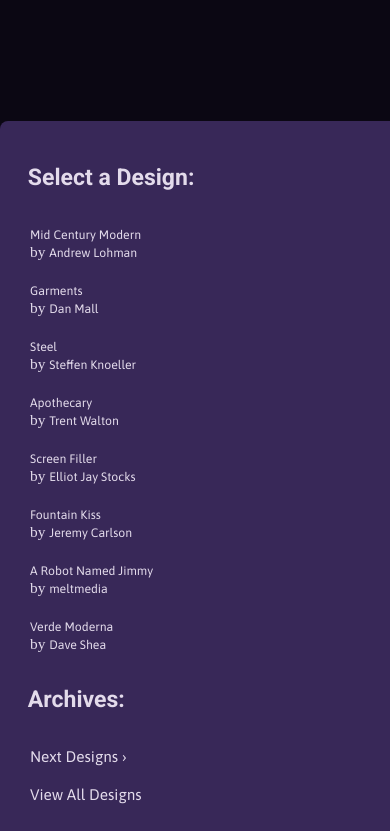
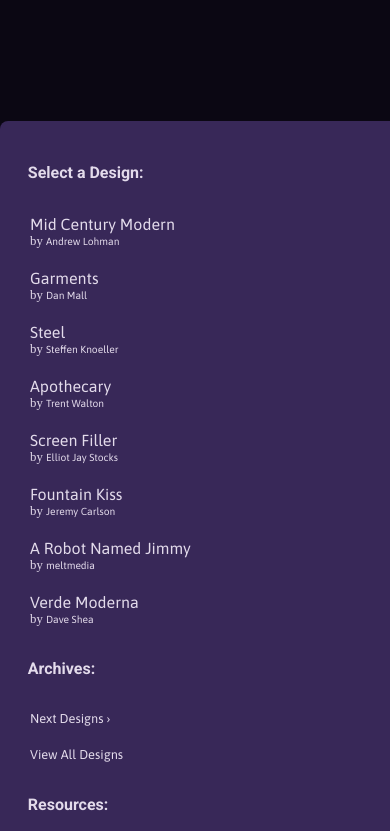
Before and after one commit to johnabrooke/fab5, a website: page index.html in a window 390 px wide. Shown: the part 4320-5151 px from the top of the page. Drawn offline with Linux system fonts and the light colour scheme.

Commit message:
make sidebar sticky and font size changes

```diff
--- a/styles/_atom.scss
+++ b/styles/_atom.scss
@@ -39,7 +39,7 @@ body {
     min-height: 100vh;
     margin: 0 auto;
     background-color: $background;
-    font-size: 1em;
+    font-size: clamp(1rem, 1.5vw, 1.2rem);
 }
 
 h1, h2, h3, h4 {
@@ -50,7 +50,7 @@ h1, h2, h3, h4 {
 
 p, a {
     font-family: $paragraph-font;
-    font-size: clamp(1em, 1.5vw, 2rem);
+    // font-size: clamp(1rem, 1.5vw, 2rem);
 }
 
 img {
@@ -68,7 +68,7 @@ img {
 }
 
 :is(.sidebar[role=complementary], .select, .archives, .resources) {
-    font-size: clamp(1.2em, 1.5vw, 2rem);
+    font-size: clamp(1rem, 1.5vw, 1.5rem);
     color: $lt-purple;
 }
 
@@ -88,12 +88,12 @@ abbr {
 }
 
 .design-name {
-    font-size: clamp(.8em, 1.5vw, 2rem);
+    font-size: clamp(1rem, 1.5vw, 1.5rem);
     color: $lt-purple;
 }
 
 :is(.designer-name, nav[role=navigation]) {
-    font-size: clamp(.6em, 1vw, 1.5rem);
+    font-size: clamp(.75rem, 1vw, 1rem);
     color: $lt-purple;
 }
 
--- a/styles/_molecules.scss
+++ b/styles/_molecules.scss
@@ -19,7 +19,7 @@ header[role=banner] {
     }
   }
 
-  @media screen and (max-width: 550px) {
+  @media screen and (max-width: 600px) {
 
     div.page-wrapper {
       display: block;
--- a/styles/style.scss
+++ b/styles/style.scss
@@ -91,6 +91,8 @@ aside[role=complementary] {
     margin-top: 250px;
     height: fit-content;
     grid-column: 5;
+    position: sticky;
+    top: 0;
 }
 
 footer {
```
Also changed, not shown: styles/style.css.
